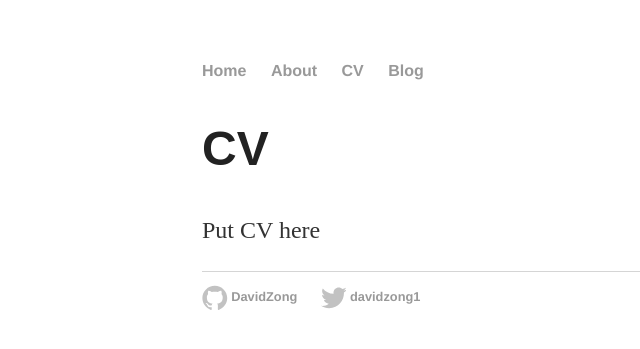
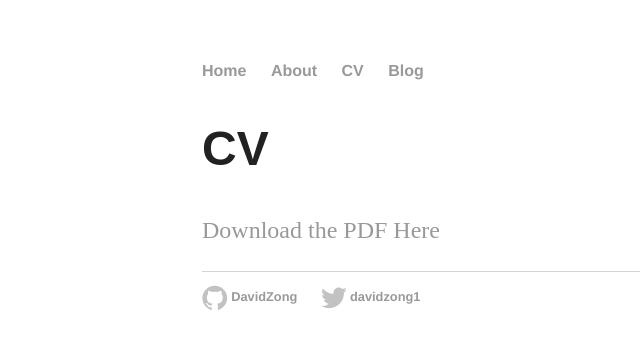
Before and after one commit to DavidZong/DavidZong.github.io, a Jekyll site: the page built from cv/index.html, in a window 1280 px wide. Shown: the top 349 px of the page, without its empty margins (118-758 px from the left). Built offline with Jekyll 4.4.1, drawn with Linux system fonts in a browser that asks for light colours.

Commit message:
add cv to webpage

```diff
--- a/cv/index.html
+++ b/cv/index.html
@@ -4,5 +4,5 @@ title: David M. Zong
 ---
 <div class="blurb">
 	<h1>CV</h1>
-	<p>Put CV here</p>
+	<p><a href="/stuff/cv.pdf">Download the PDF Here</a></p>
 </div> <!-- blurb -->
```
